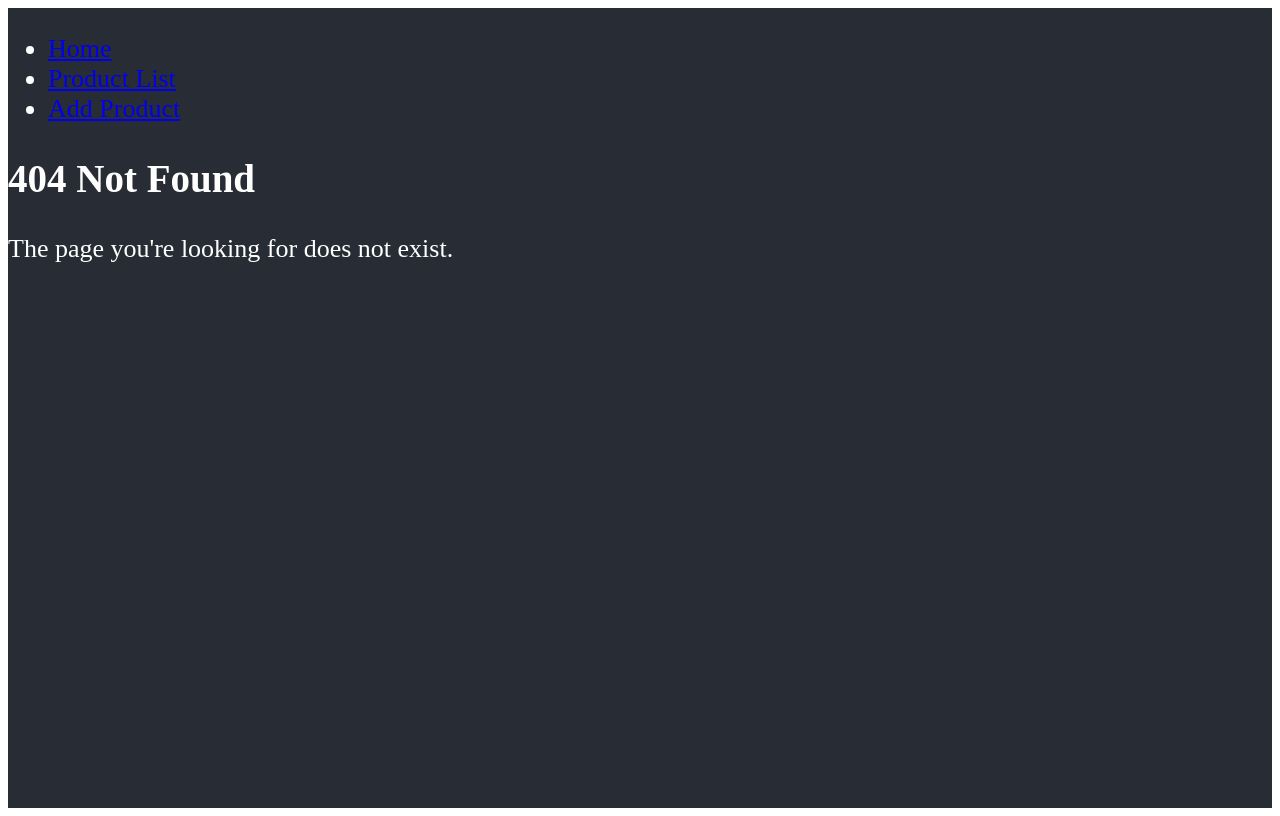
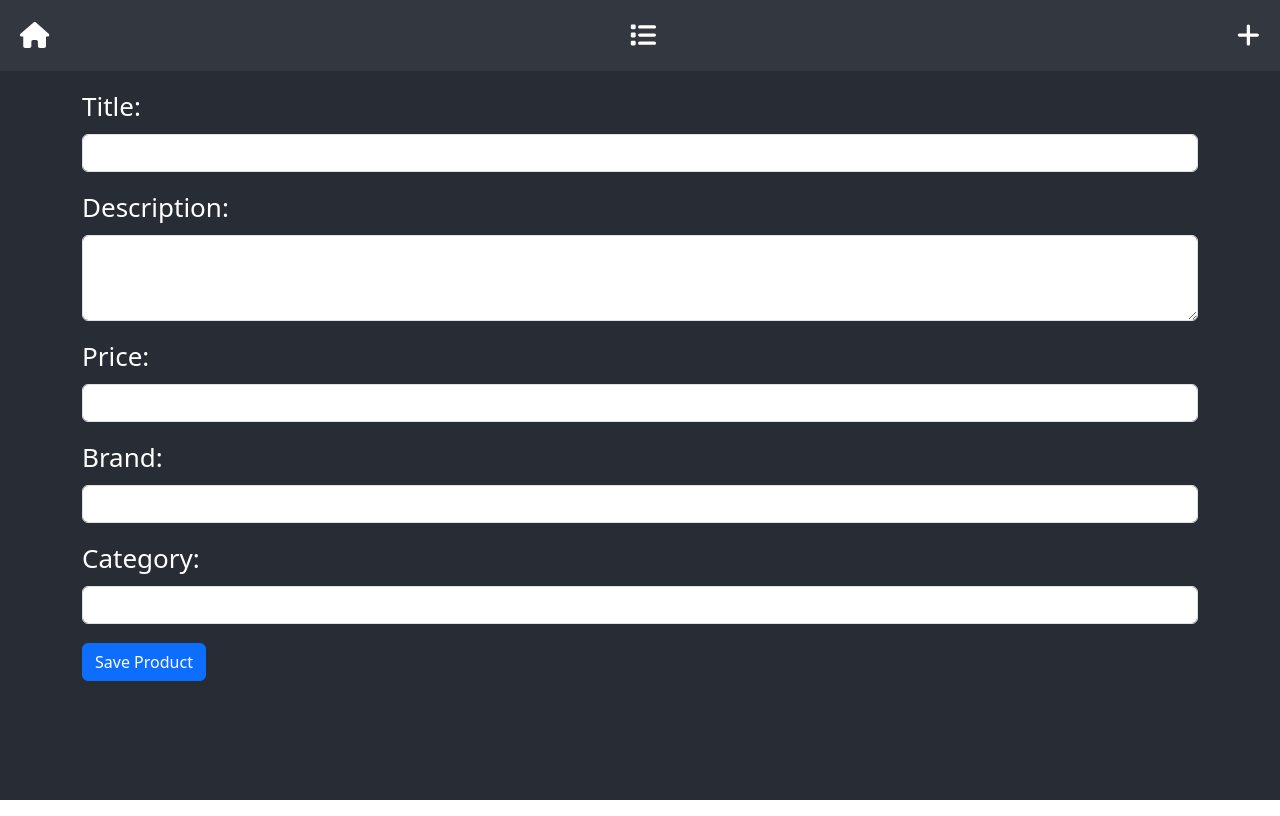
Before and after one commit to daadhaymour/Lab8_2, a React (Create React App) app in the folder products-app/: page /product/add in a window 1280 px wide. Before the commit this address had no page. Built offline with nearby package versions, Linux system fonts and the light colour scheme.

Commit message:
Update files

```diff
--- a/products-app/src/App.css
+++ b/products-app/src/App.css
@@ -8,3 +8,41 @@
     font-size: calc(10px + 2vmin);
     color: white;
   }
+
+  .App > :first-child {
+    width: 100%; /* Makes the first child occupy the full width */
+    align-self: stretch; /* Optional, if you need the child to stretch to the container's width */
+  }
+
+  .navbar {
+    background-color: #333740; /* Slightly lighter than the app background for contrast */
+  }
+
+  .nav-link {
+    color: #ffffff;
+    transition: color 0.2s; /* Smooth transition for color change */
+  }
+
+  .nav-link:hover, .nav-link:focus {
+    color: #cccccc; /* Lighter color on hover */
+    text-decoration: none; /* Optional: removes underline on hover */
+  }
+
+  .nav-full-width {
+    width: 100%;
+    justify-content: space-between; /* Spread items evenly */
+  }
+
+  /* Tooltip styling */
+  .tooltip-inner {
+    background-color: #f0f0f0;
+    color: #282c34;
+    padding: 5px 10px;
+    border-radius: 4px;
+    font-size: 0.875rem;
+  }
+
+  /* for hovering list's items */
+  .hover-highlight:hover {
+    background-color: #f8f9fa !important; /* Light grey background on hover */
+  }
--- a/products-app/src/App.js
+++ b/products-app/src/App.js
@@ -2,8 +2,13 @@ import React from 'react';
 import { BrowserRouter as Router, Routes, Route, Link } from 'react-router-dom';
 import { ProductsProvider } from './context/ProductsContext'; // Adjust the import path as necessary
 import ProductList from './components/ProductList';
+import ProductDetails from './components/ProductDetails';
+import ProductForm from './components/ProductForm';
 import NotFoundPage from './components/NotFoundPage';
 import HomePage from './components/HomePage';
+import { FontAwesomeIcon } from '@fortawesome/react-fontawesome';
+import { faHome, faList, faPlus } from '@fortawesome/free-solid-svg-icons';
+import 'bootstrap/dist/css/bootstrap.min.css';
 import './App.css';
 
 function App() {
@@ -13,26 +18,42 @@ function App() {
         <Router>
           <div>
             {/* Navigation Links */}
-            <nav>
-              <ul>
-                <li>
-                  <Link to="/">Home</Link>
+            <nav className="navbar navbar-expand navbar-light full-width">
+              <div className="container-fluid">
+                <div className="collapse navbar-collapse" id="navbarNav">
+                  <ul className="navbar-nav nav-full-width">
+                    <li className="nav-item">
+                      <Link className="nav-link" to="/" data-bs-toggle="tooltip" data-bs-placement="bottom" title="Home">
+                        <FontAwesomeIcon icon={faHome} />
+                      </Link>
                     </li>
-                <li>
-                  <Link to="/products">Product List</Link>
+                    <li className="nav-item">
+                      <Link className="nav-link" to="/products" data-bs-toggle="tooltip" data-bs-placement="bottom" title="Product List">
+                        <FontAwesomeIcon icon={faList} />
+                      </Link>
                     </li>
-                <li>
-                  <Link to="/product/add">Add Product</Link>
+                    <li className="nav-item">
+                      <Link className="nav-link" to="/product/add" data-bs-toggle="tooltip" data-bs-placement="bottom" title="Add Product">
+                        <FontAwesomeIcon icon={faPlus} />
+                      </Link>
                     </li>
                   </ul>
+                </div>
+              </div>
             </nav>
 
+
             {/* Routes for different pages */}
+            <div className="container mt-3">
               <Routes>
                 <Route path="/products" element={<ProductList />} />
+                <Route path="/product/:productId" element={<ProductDetails />} />
+                <Route path="/product/add" element={<ProductForm />} />
+                <Route path="/product/edit/:productId" element={<ProductForm />} />
                 <Route path="/" element={<HomePage />} />
-              <Route path="*" element={<NotFoundPage />} /> {/* Catch all other route */}
+                <Route path="*" element={<NotFoundPage />} />
               </Routes>
+            </div>
           </div>
         </Router>
       </ProductsProvider>
--- a/products-app/src/components/ProductDetails.js
+++ b/products-app/src/components/ProductDetails.js
@@ -0,0 +1,66 @@
+import React, { useState, useEffect } from 'react';
+import DeleteButton from './DeleteButton';
+import { getProductDetails } from '../services/apiService';
+import { useParams } from 'react-router-dom';
+import { useNavigate } from 'react-router-dom';
+
+const ProductDetails = () => {
+  // Access route parameter
+  const { productId } = useParams();
+  const navigate = useNavigate();
+
+  const [product, setProduct] = useState(null);
+  const [loading, setLoading] = useState(true);
+  const [error, setError] = useState('');
+
+  useEffect(() => {
+    const fetchProductDetails = async () => {
+      setLoading(true);
+      try {
+        const data = await getProductDetails(productId);
+        setProduct(data);
+        setError('');
+      } catch (error) {
+        setError('Failed to fetch product details.');
+        console.error(error);
+      } finally {
+        setLoading(false);
+      }
+    };
+    if (productId) {
+      fetchProductDetails();
+    }
+  }, [productId]);
+
+  // Function to handle after delete
+  const onProductDeleted = async (product) => {
+    navigate(-1);
+  };
+
+  if (loading) return <div>Loading...</div>;
+  if (error) return <div>Error: {error}</div>;
+  if (!product) return <div>No product found.</div>;
+
+  return (
+    <div className="container mt-4">
+      <div className="row">
+        <div className="col-md-4 d-flex justify-content-center align-items-start">
+          <img src={product.thumbnail} alt={product.title} className="img-fluid" />
+        </div>
+        <div className="col-md-8">
+          <h2>{product.title}</h2>
+          <p>{product.description}</p>
+          <ul className="list-unstyled">
+            <li>Price: ${product.price}</li>
+            <li>Category: {product.category}</li>
+            <li>Brand: {product.brand}</li>
+          </ul>
+          <button className="btn btn-primary me-2" onClick={() => navigate(`/product/edit/${product.id}`)}>Edit Product</button>
+          <DeleteButton productId={product.id} onProductDeleted={onProductDeleted} />
+        </div>
+      </div>
+    </div>
+  );
+};
+
+export default ProductDetails;
--- a/products-app/src/components/ProductForm.js
+++ b/products-app/src/components/ProductForm.js
@@ -0,0 +1,105 @@
+import React, { useState, useEffect } from 'react';
+import { addProduct, editProduct, getProductDetails } from '../services/apiService';
+import { useProductsContext } from '../context/ProductsContext';
+import { useParams } from 'react-router-dom';
+import { useNavigate } from 'react-router-dom';
+
+const ProductForm = () => {
+  // Access route parameter
+  const { productId } = useParams();
+  const navigate = useNavigate();
+
+  const { saveProduct } = useProductsContext();
+  const [product, setProduct] = useState({
+    title: '',
+    description: '',
+    price: '',
+    brand: '',
+    category: '',
+  });
+  const [loading, setLoading] = useState(false);
+  const [error, setError] = useState('');
+
+  useEffect(() => {
+    const fetchProductDetails = async () => {
+      setLoading(true);
+      try {
+        const data = await getProductDetails(productId);
+        setProduct(data);
+        setError('');
+      } catch (error) {
+        console.error("Error fetching product details:", error);
+        setLoading(false);
+        setError('Failed to load product details');
+      } finally {
+        setLoading(false);
+      }
+    };
+    if (productId) {
+      fetchProductDetails();
+    }
+  }, [productId]);
+
+  const handleChange = (e) => {
+    const { name, value } = e.target;
+    setProduct(prevState => ({
+      ...prevState,
+      [name]: value,
+    }));
+  };
+
+  const handleSubmit = (e) => {
+    e.preventDefault();
+    setLoading(true);
+
+    const apiCall = productId ? editProduct(productId, product) : addProduct(product);
+
+    apiCall.then(response => {
+      setLoading(false);
+      saveProduct(response.data);
+      // Navigate back
+      navigate(-1);
+    })
+    .catch(error => {
+      console.error("Error saving product:", error);
+      setError('Failed to save product');
+      setLoading(false);
+    });
+  };
+
+  if (loading) return <div>Loading...</div>;
+  if (error) return <div>Error: {error}</div>;
+
+  return (
+    <form onSubmit={handleSubmit}>
+      <div className="mb-3">
+        <label htmlFor="title" className="form-label">Title:</label>
+        <input type="text" className="form-control" id="title" name="title" value={product.title} onChange={handleChange} required />
+      </div>
+
+      <div className="mb-3">
+        <label htmlFor="description" className="form-label">Description:</label>
+        <textarea className="form-control" id="description" name="description" rows="3" value={product.description} onChange={handleChange} required></textarea>
+      </div>
+
+      <div className="mb-3">
+        <label htmlFor="price" className="form-label">Price:</label>
+        <input type="number" className="form-control" id="price" name="price" value={product.price} onChange={handleChange} required />
+      </div>
+
+      <div className="mb-3">
+        <label htmlFor="brand" className="form-label">Brand:</label>
+        <input type="text" className="form-control" id="brand" name="brand" value={product.brand} onChange={handleChange} />
+      </div>
+
+      <div className="mb-3">
+        <label htmlFor="category" className="form-label">Category:</label>
+        <input type="text" className="form-control" id="category" name="category" value={product.category} onChange={handleChange} />
+      </div>
+
+      <button type="submit" className="btn btn-primary">Save Product</button>
+    </form>
+  );
+};
+
+export default ProductForm;
--- a/products-app/src/components/ProductList.js
+++ b/products-app/src/components/ProductList.js
@@ -1,9 +1,12 @@
+// src/components/ProductList.js
 import React, { useEffect, useState } from 'react';
 import { fetchProducts } from '../services/apiService';
 import { useProductsContext } from '../context/ProductsContext';
+import { useNavigate } from 'react-router-dom';
 
 const ProductList = () => {
   const { products, setProducts } = useProductsContext();
+  const navigate = useNavigate();
 
   useEffect(() => {
     const getProducts = async () => {
@@ -14,9 +17,15 @@ const ProductList = () => {
   }, [setProducts]);
 
   return (
-    <div>
-      {products.map((product) => (
-        <div key={product.id}>{product.title}</div>
+    <div className="list-group">
+      {products.map((product, index) => (
+        <button
+          key={product.id}
+          className="list-group-item d-flex justify-content-between align-items-center hover-highlight"
+          onClick={() => navigate(`/product/${product.id}`)}
+        >
+          <span>{index + 1}. {product.title}</span>
+        </button>
       ))}
     </div>
   );
```
Also changed, not shown: 2 other files (tests, documents, lock files or other folders). Lines whose indentation alone changed are shown as unchanged.
